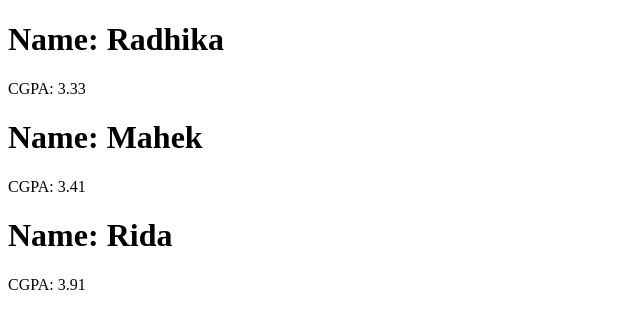
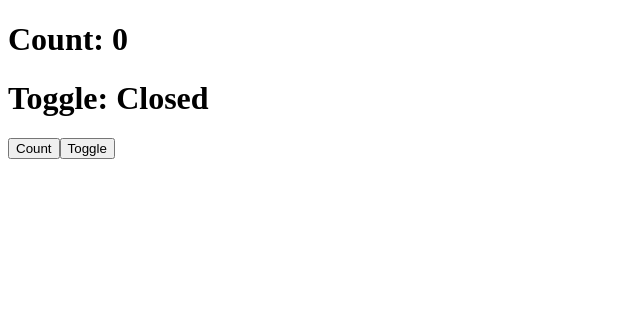
Before and after one commit to RadhikaKapoor383/React-Codes, a React (Vite) app: page / in a window 1280 px wide. Shown: the top 328 px of the page, without its empty margins (0-640 px from the left). Built offline with nearby package versions, Linux system fonts and the light colour scheme.

Commit message:
Replace StudentsData component with Counter component for state management demonstration

```diff
--- a/src/main.jsx
+++ b/src/main.jsx
@@ -5,9 +5,10 @@
 import UserCard from './life-cycle/user-data-fetcher.jsx';
 import App from './App.jsx';
 import StudentsData from './Students.jsx';
+import Counter from './useState.jsx';
 
 createRoot(document.getElementById('root')).render(
   <div>
-    <StudentsData />
+    <Counter />
   </div>
 );
--- /dev/null
+++ b/src/useState.jsx
@@ -0,0 +1,13 @@
+import { useState } from 'react';
+export default function Counter() {
+    const [ count, setCount ] = useState(0);
+    const [ isOpen, setIsOpen ] = useState(false);
+    return(
+        <div>
+            <h1>Count: {count}</h1>
+            <h1>Toggle: {isOpen ? "Open" : "Closed"}</h1>
+            <button onClick={() => setCount(prevCount=>prevCount+1)}>Count</button>
+            <button onClick={() => setIsOpen(!isOpen)}>Toggle</button>
+        </div>
+    );
+}
```
